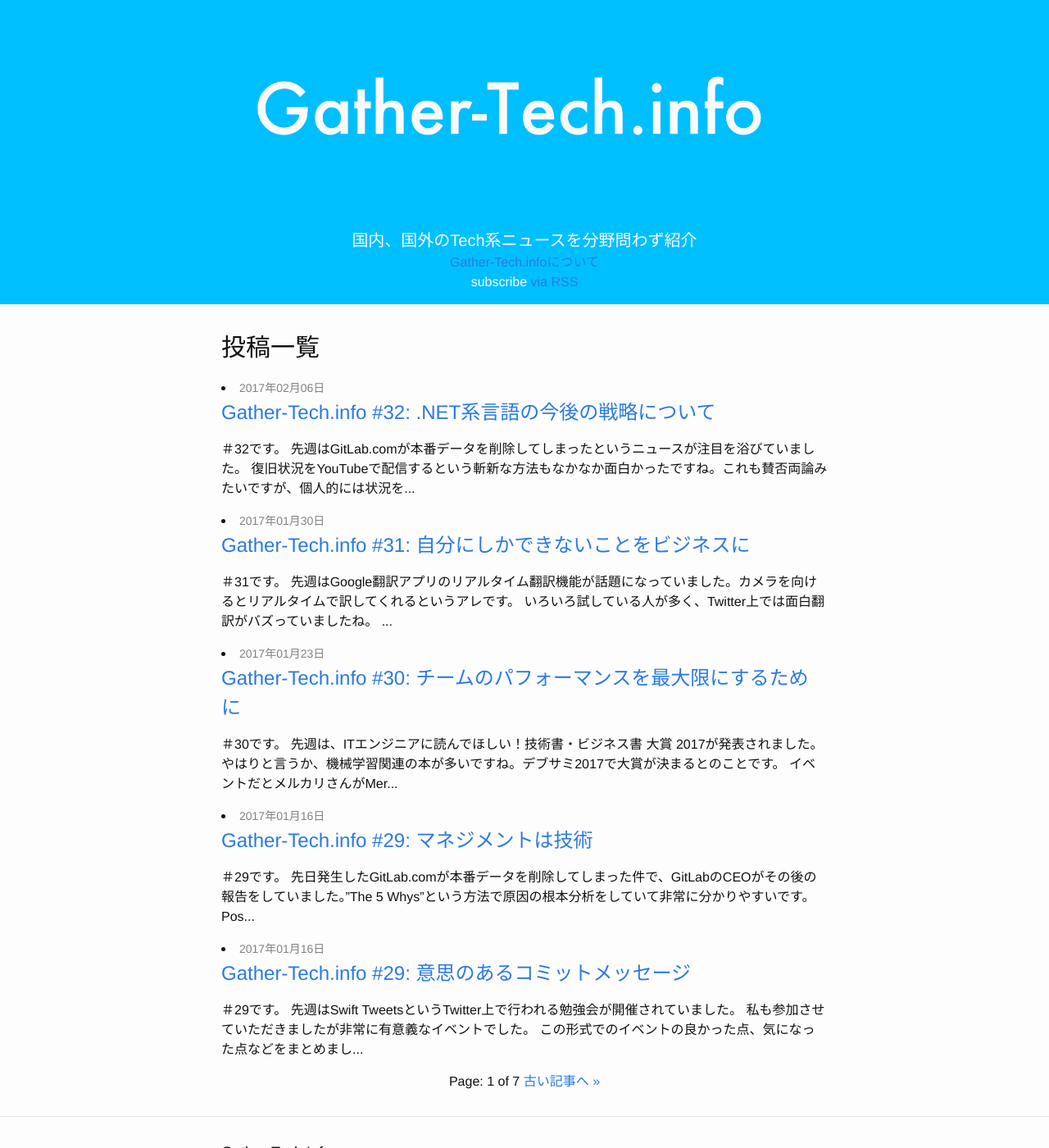
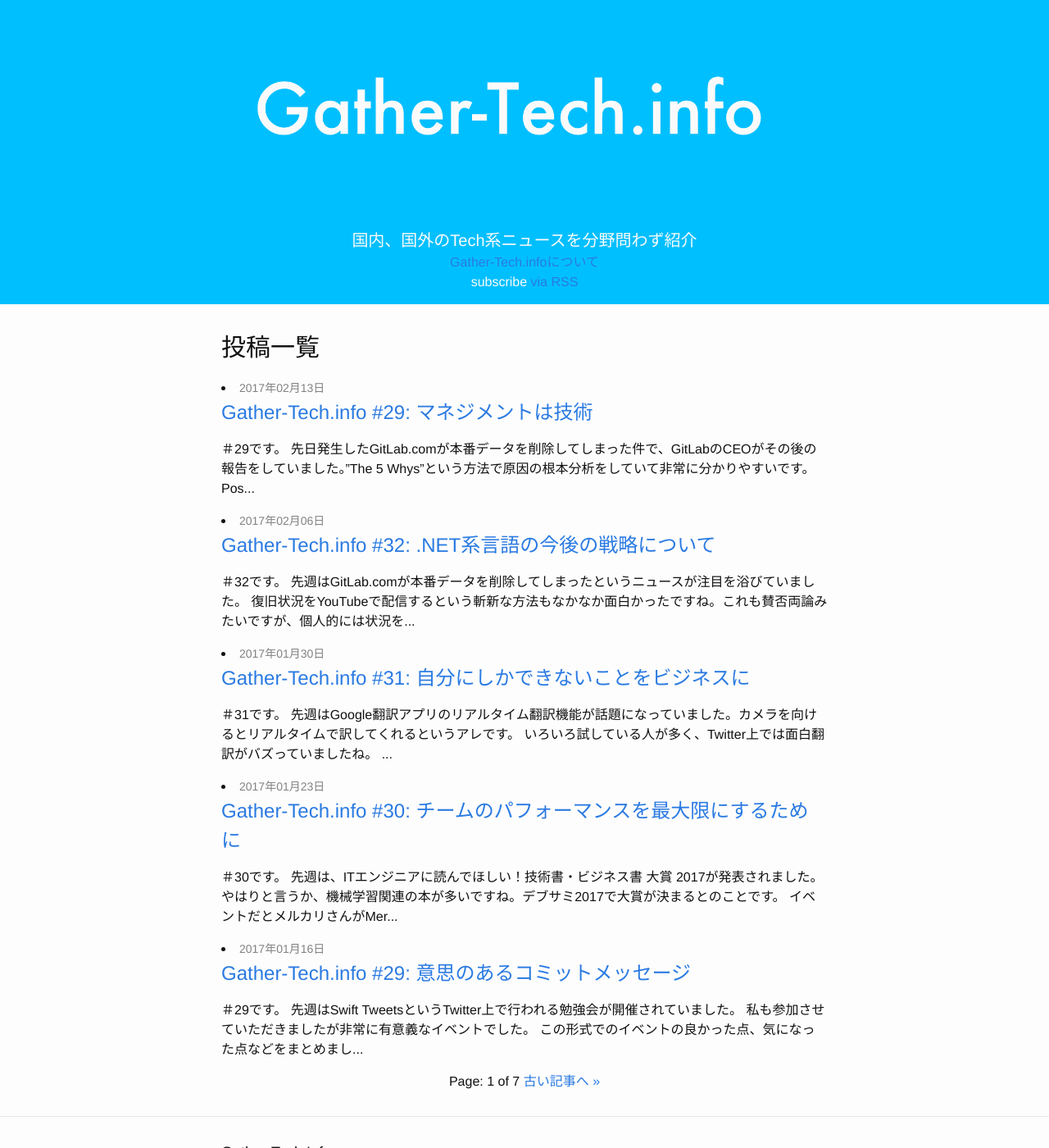
Before and after one commit to Gather-Tech/Gather-Tech.github.io, a Jekyll site: the page built from index.html, in a window 1280 px wide and 1400 px high. Shown: the whole window at 82% size. Built offline with Jekyll 4.4.1, drawn with Linux system fonts in a browser that asks for light colours; the list of posts is cut into pages by our own code.

Commit message:
Update 2017-02-13-Gather33.md

```diff
--- a/_posts/2017/2017-02-13-Gather33.md
+++ b/_posts/2017/2017-02-13-Gather33.md
@@ -1,7 +1,7 @@
 ---
 layout: post
 title:  "Gather-Tech.info #29: マネジメントは技術"
-date:   2017-01-16
+date:   2017-02-13
 categories: news
 ---
 
```
